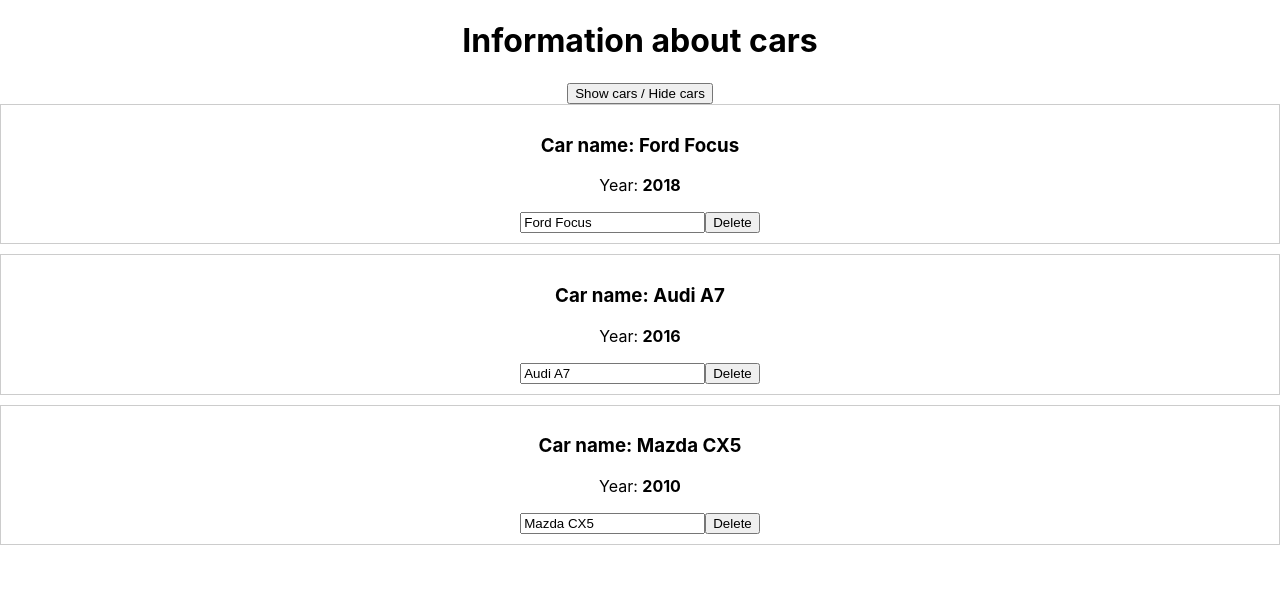
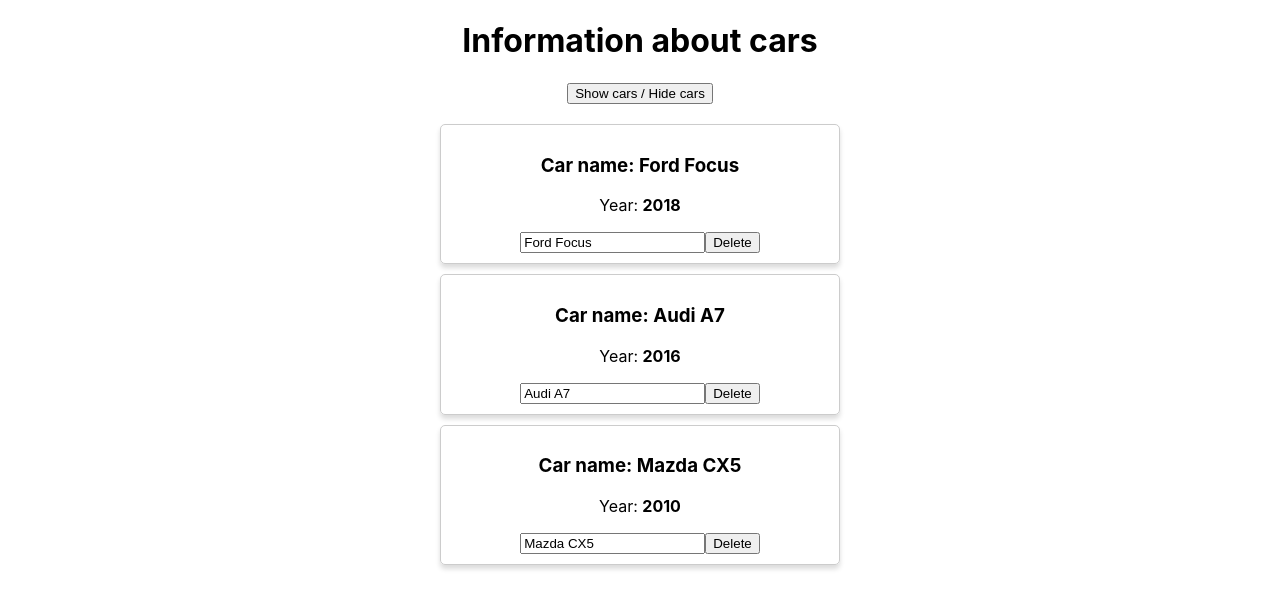
Before and after one commit to Listopad02/React-Cars, a React (Create React App) app: page / in a window 1280 px wide. Both pictures are taken after a click on the button "Show cars / Hide cars". Shown: the top 608 px of the page. Built offline with nearby package versions, Linux system fonts and the light colour scheme.

Commit message:
inline-styles added

```diff
--- a/src/App.js
+++ b/src/App.js
@@ -54,7 +54,13 @@ class App extends Component {
       <div style={divStyle}>
         <h1>{this.state.pageTitle}</h1>
         <button onClick={this.toggleCarsHandler}>Show cars / Hide cars</button>
-        { cars }
+        <div style={{
+          width: 400,
+          margin: 'auto',
+          paddingTop: 20
+        }}>
+          { cars }
+        </div>
       </div>
     );
   }
--- a/src/Car/Car.js
+++ b/src/Car/Car.js
@@ -3,7 +3,9 @@ export default props => (
     border: '1px solid #ccc',
     marginBottom: '10px',
     display: 'block',
-    padding: '10px'
+    padding: '10px',
+    boxShadow: '0 4px 5px 0 rgba(0, 0, 0, .14)',
+    borderRadius: 5
   }}>
     <h3>Сar name: {props.name}</h3>
     <p>Year: <strong>{props.year}</strong></p>
```
